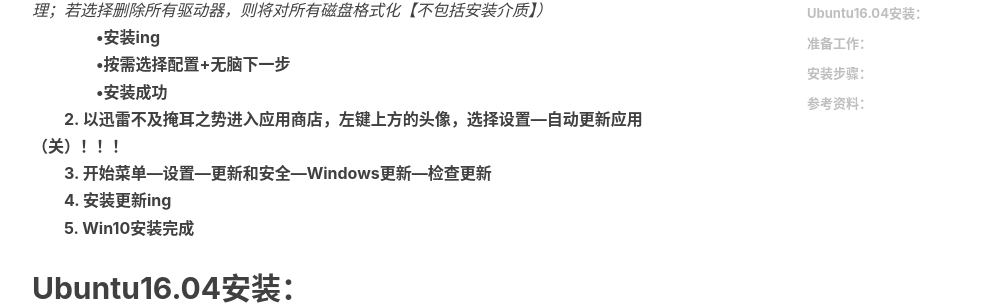
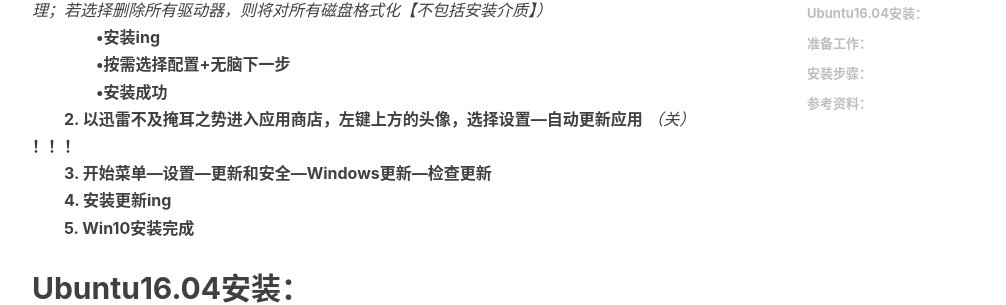
Before and after one commit to zivenyang/zivenyang.github.io, a Jekyll site: the page built from _posts/2017-03-25-win-ubuntu.markdown, in a window 1280 px wide and 900 px high, scrolled down 1683 px. Shown: the part 151-456 px from the top of the window, without its empty margins (233-1239 px from the left). Built offline with Jekyll 4.4.1, drawn with Linux system fonts in a browser that asks for light colours; nearby versions of some CDN libraries; comment, search, counter and statistics services are not loaded.

```diff
--- a/_posts/2017-03-25-win-ubuntu.markdown
+++ b/_posts/2017-03-25-win-ubuntu.markdown
@@ -36,7 +36,7 @@ tags:
 &emsp;&emsp;&emsp;&emsp;**&bull;安装ing**
 &emsp;&emsp;&emsp;&emsp;**&bull;按需选择配置+无脑下一步**
 &emsp;&emsp;&emsp;&emsp;**&bull;安装成功**
-&emsp;&emsp;**2. 以迅雷不及掩耳之势进入应用商店，左键上方的头像，选择设置—自动更新应用（关）！！！**
+&emsp;&emsp;**2. 以迅雷不及掩耳之势进入应用商店，左键上方的头像，选择设置—自动更新应用** *（关）* **！！！**
 &emsp;&emsp;**3. 开始菜单—设置—更新和安全—Windows更新—检查更新**
 &emsp;&emsp;**4. 安装更新ing**
 &emsp;&emsp;**5. Win10安装完成**
```
